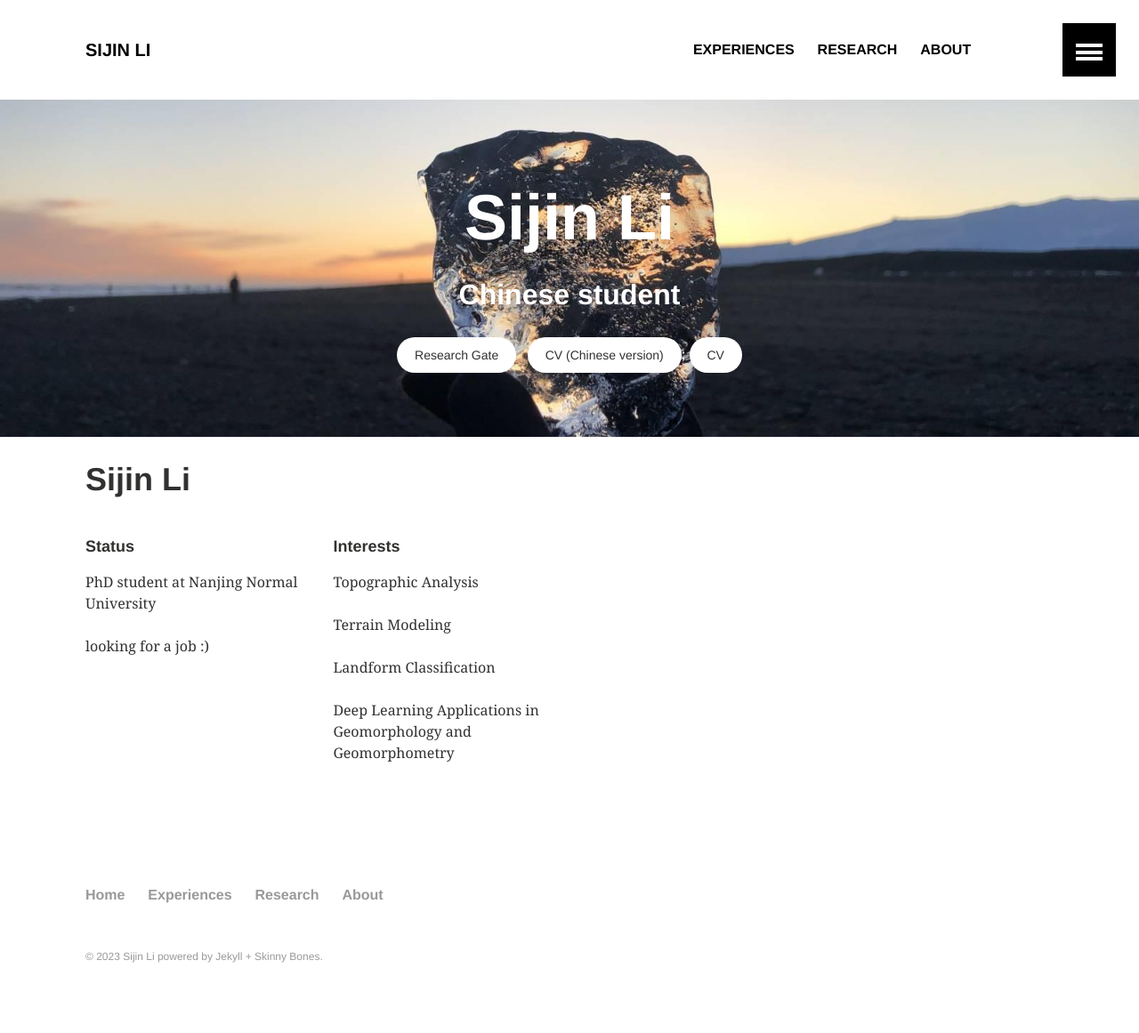
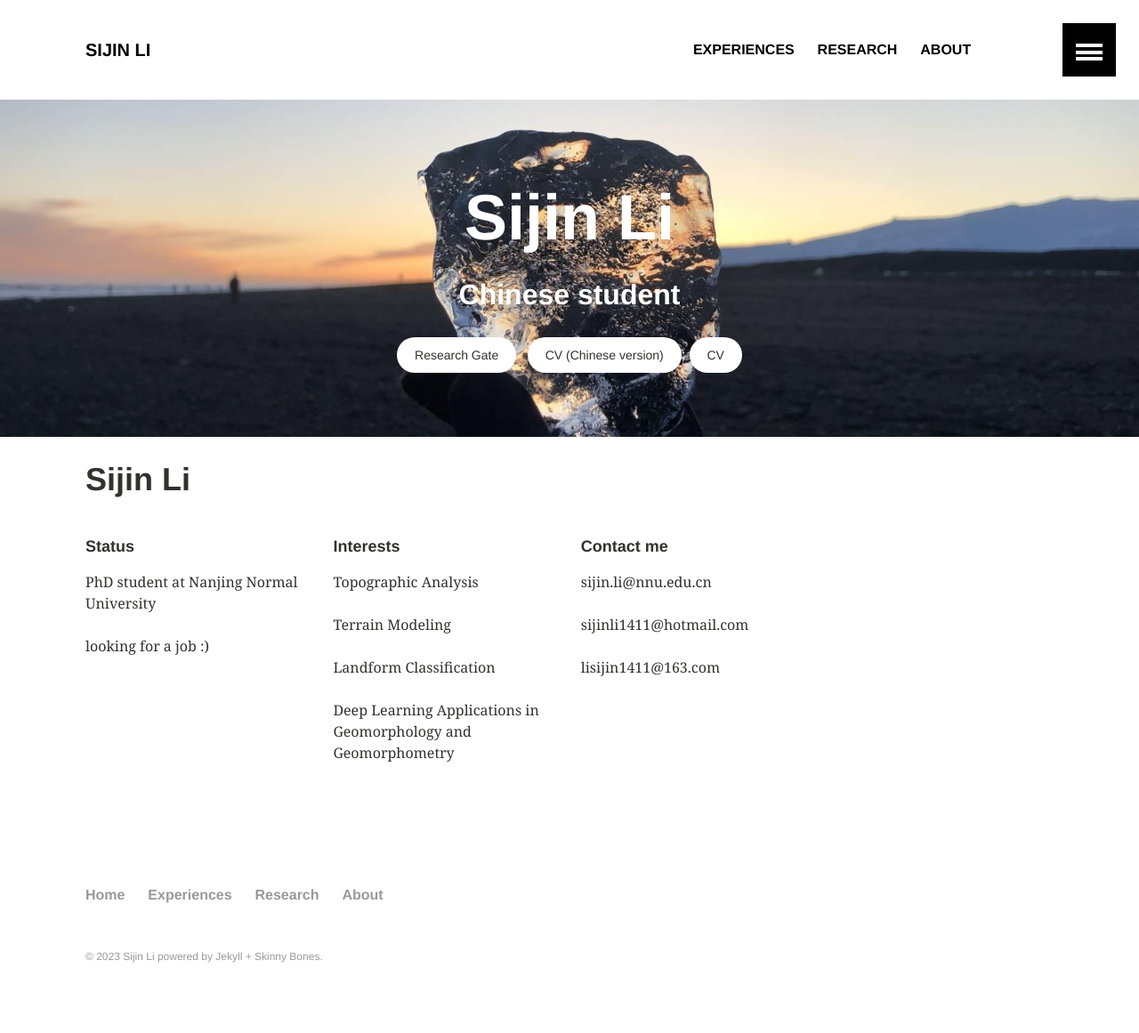
Before and after one commit to Sijin-Li/Sijin-Li.github.io, a Jekyll site: the page built from index.md, in a window 1280 px wide. Shown: the whole page at 89% size. Built offline with Jekyll 4.4.1, drawn with Linux system fonts in a browser that asks for light colours.

Commit message:
add email address

```diff
--- a/index.md
+++ b/index.md
@@ -14,7 +14,6 @@ image:
   <p class="post-excerpt">looking for a job :) </p>
 </div><!-- /.tile -->
 
-
 <div class="tile">
   <h2 class="post-title">Interests</h2>
   <p class="post-excerpt">Topographic Analysis</p>
@@ -23,4 +22,11 @@ image:
   <p class="post-excerpt">Deep Learning Applications in Geomorphology and Geomorphometry</p>
 </div><!-- /.tile -->
 
+<div class="tile">
+  <h2 class="post-title">Contact me</h2>
+  <p class="post-excerpt">sijin.li@nnu.edu.cn</p>
+  <p class="post-excerpt">sijinli1411@hotmail.com</p>
+  <p class="post-excerpt">lisijin1411@163.com</p>
+</div><!-- /.tile -->
+
 </div><!-- /.tiles -->
```
